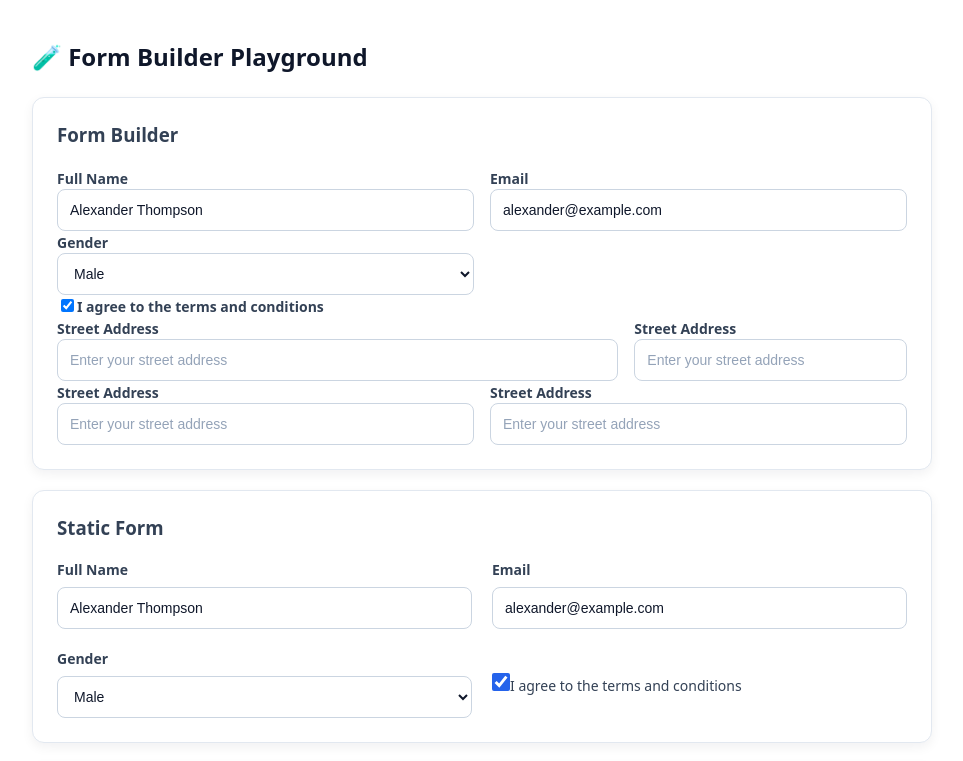
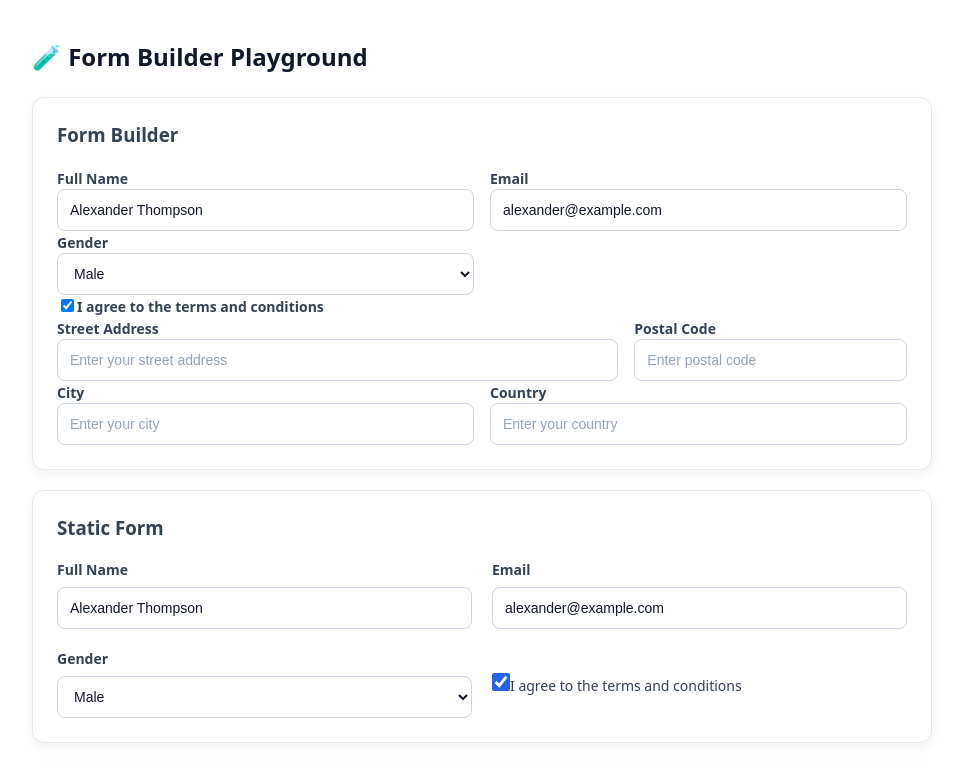
Before and after one commit to kerasus/vue-form-builder-core, a Vue app: page / in a window 1280 px wide. Shown: the top 761 px of the page, without its empty margins (158-1121 px from the left). Built offline with nearby package versions, Linux system fonts and the light colour scheme.

Commit message:
chore: bump version to 1.1.3 and refactor FormBuilder to use `$attrs` for global state overrides, remove `props.disable`, `props.readonly`, and `props.loading`

```diff
--- a/package.json
+++ b/package.json
@@ -1,6 +1,6 @@
 {
   "name": "vue-form-builder-core",
-  "version": "1.1.2",
+  "version": "1.1.3",
   "description": "Headless and schema-driven form builder engine for Vue 3.",
   "type": "module",
   "main": "./dist/vue-form-builder-core.umd.cjs",
--- a/src/FormBuilder.vue
+++ b/src/FormBuilder.vue
@@ -8,7 +8,6 @@
     >
       <component
           :is="resolveComponent(input)"
-          v-memo="[input.type, input.value, input.disable, input.readonly, input.loading]"
           :ref="(el: any) => registerRef(el, input)"
           :model-value="input.value"
           v-bind="getComponentProps(input)"
@@ -34,6 +33,7 @@ import {
   nextTick,
   markRaw,
   toRaw,
+  useAttrs,
   type Component,
   type CSSProperties,
   type Ref
@@ -75,9 +75,6 @@ export interface FormInputItem {
   placeholder?: string
   col?: string
   uid?: string
-  disable?: boolean
-  readonly?: boolean
-  loading?: boolean
   multiple?: boolean
   rows?: number
   options?: Array<string | number | FormInputOption>
@@ -97,12 +94,6 @@ export interface FormBuilderProps {
   formData?: FormDataObject
   /** Data shape resolution strategy: 'nested' preserves hierarchy, 'flat' flattens all sub-builders */
   formDataMode?: FormDataMode
-  /** Global readonly state override */
-  readonly?: boolean | undefined
-  /** Global disable state override */
-  disable?: boolean | undefined
-  /** Global loading state override */
-  loading?: boolean | undefined
   customComponents?: Record<string, Component>
 }
 
@@ -111,9 +102,6 @@ const props = withDefaults(defineProps<FormBuilderProps>(), {
   value: undefined,
   formData: () => ({}),
   formDataMode: 'nested',
-  readonly: undefined,
-  disable: undefined,
-  loading: undefined,
   customComponents: () => ({})
 })
 
@@ -125,6 +113,8 @@ const emit = defineEmits<{
   (e: 'change', payload: { event: Event; index: number; data: FormInputItem[] }): void
   (e: 'onClick', payload: { event: MouseEvent; input: FormInputItem }): void
 }>()
+
+const attrs = useAttrs()
 
 // ==========================================
 // Internal State
@@ -150,17 +140,17 @@ const generateSimpleUid = (): string => {
 // ==========================================
 
 const resolveReadonly = (input: FormInputItem): boolean => {
-  if (props.readonly !== undefined) return props.readonly
+  if (attrs.readonly !== undefined) return attrs.readonly as boolean
   return !!input.readonly
 }
 
 const resolveDisable = (input: FormInputItem): boolean => {
-  if (props.disable !== undefined) return props.disable
+  if (attrs.disable !== undefined) return attrs.disable as boolean
   return !!input.disable
 }
 
 const resolveLoading = (input: FormInputItem): boolean => {
-  if (props.loading !== undefined) return props.loading
+  if (attrs.loading !== undefined) return attrs.loading as boolean
   return !!input.loading
 }
 
@@ -331,20 +321,29 @@ const registerRef = (el: any, input: FormInputItem): void => {
 /**
  * Deep-clones a schema item and marks non-reactive component definitions raw.
  */
+/**
+ * Deep-clones a schema item and ensures a UID exists.
+ */
 const cloneInputItem = (item: FormInputItem): FormInputItem => {
   const cloned: FormInputItem = { ...item }
+
+  if (!cloned.uid) {
+    cloned.uid = generateSimpleUid()
+  }
+
   if (typeof cloned.type === 'object' || typeof cloned.type === 'function') {
     cloned.type = markRaw(toRaw(cloned.type))
   }
+
   if (cloned.type === 'formBuilder' && Array.isArray(cloned.inputs)) {
     cloned.inputs = cloned.inputs.map(cloneInputItem)
   }
+
   return cloned
 }
 
 const setInputs = (newInputs: FormInputItem[]): void => {
   inputData.value = newInputs.map(cloneInputItem)
-  setUidForInputs(inputData.value)
 }
 
 // ==========================================
@@ -638,7 +637,7 @@ watch(
         applyFormDataToInputs(props.formData)
       }
     },
-    { immediate: true } // 👈 deep: true را از اینجا هم بردار!
+    { immediate: true }
 )
 
 watch(
@@ -654,7 +653,7 @@ watch(
 )
 
 onMounted(() => {
-  setUidForInputs()
+  setUidForInputs(inputData.value)
 })
 
 onBeforeUnmount(() => {
```
